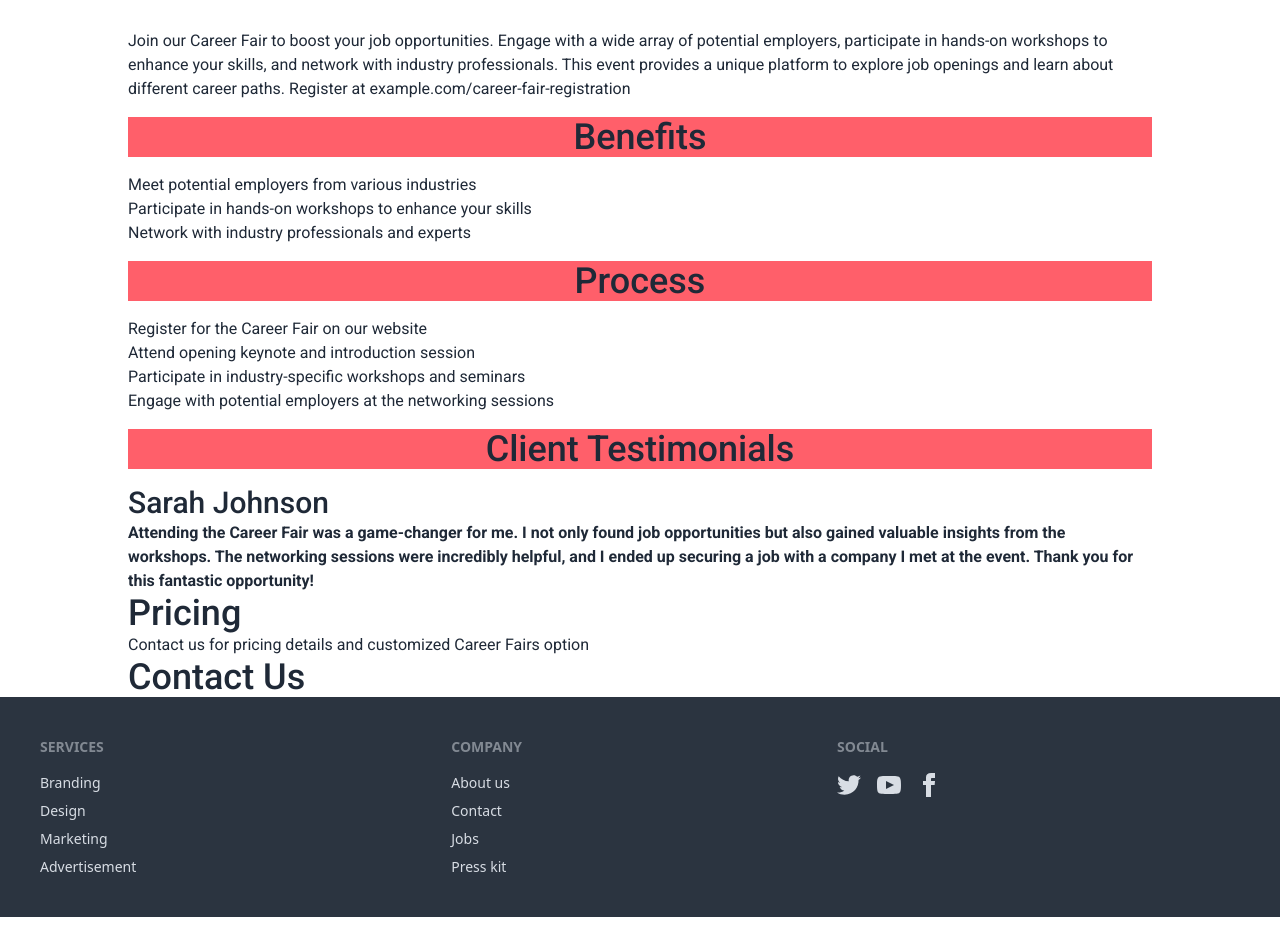
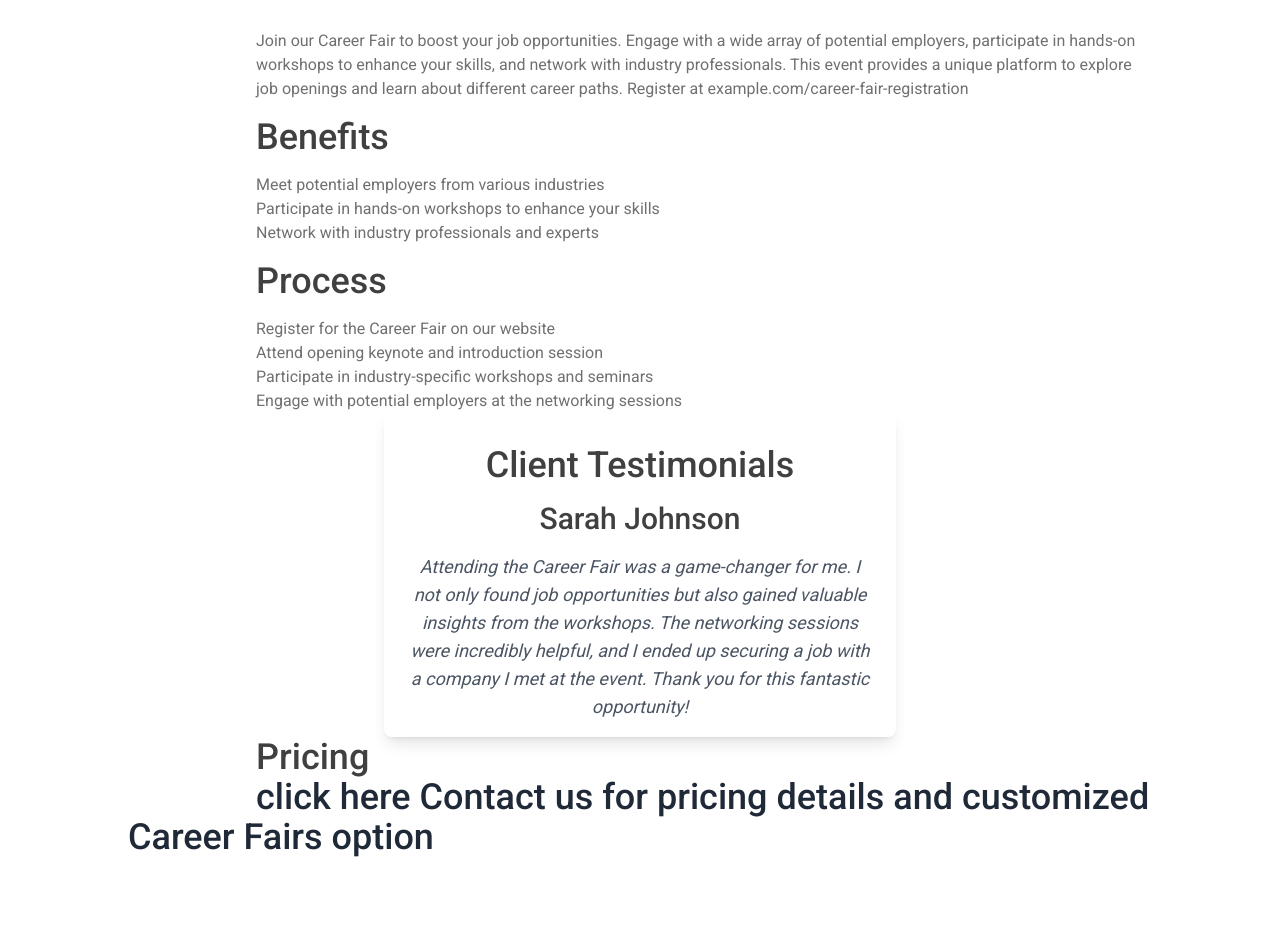
Before and after one commit to Jahid2121/wisdom-wave, a React (Vite) app: page /service/1 in a window 1280 px wide. Shown: the part 595-1532 px from the top of the page. Built offline with nearby package versions, Linux system fonts and the light colour scheme; no server answers; sample sign-in values are in the browser's storage.

Commit message:
Update design of service details page

```diff
--- a/src/Provider/AuthProvider.jsx
+++ b/src/Provider/AuthProvider.jsx
@@ -30,9 +30,9 @@ const AuthProvider = ({children}) => {
     useEffect(() => {
         const unsubscribe = onAuthStateChanged(auth, currentUser => {
             setUser(currentUser)
+            setLoading(false)
             setName(currentUser.displayName)
             setEmail(currentUser.email)
-            setLoading(false)
         })
         return () => {
             unsubscribe()
--- a/src/components/Service/Service.jsx
+++ b/src/components/Service/Service.jsx
@@ -12,7 +12,7 @@ const Service = ({service}) => {
             <div>
             <h3 className="font-bold pl-2 mb-2 text-xl text-left">{name}</h3>
 
-            <p className="text-left pl-2 font-medium text-custom-yellow">Tickets from: {price}</p>
+            <p className="text-left pl-2 font-medium text-custom-yellow">{price}</p>
             </div>
             </div>
             <p className="text-left pl-3 flex-grow">{ShortDescription}</p>
--- a/src/components/Services/Services.jsx
+++ b/src/components/Services/Services.jsx
@@ -2,7 +2,7 @@ import Service from "../Service/Service";
 
 const Services = ({services}) => {
     return (
-        <div>
+        <div className="ml-2">
             <h3 className="text-4xl text-custom-Pink  my-8  font-medium">Our <span className=" font-bold">Services</span></h3>
             <div className="grid md:grid-cols-2 lg:grid-cols-3 grid-cols-1 gap-1 ">
             {
--- a/src/pages/Login/Login.jsx
+++ b/src/pages/Login/Login.jsx
@@ -1,7 +1,6 @@
-import google from '../../assets/icons8-google-30.png'
 import { Link, useLocation, useNavigate } from 'react-router-dom';
 import '../Login/Login.css'
-import { useContext, useState } from 'react';
+import { useContext } from 'react';
 import { AuthContext } from '../../Provider/AuthProvider';
 import Navbar from '../../shared/Navbar/Navbar';
 import { AiOutlineGoogle } from "react-icons/ai";
@@ -45,7 +44,7 @@ const Login = () => {
     return (
      <>
       <Navbar/>
-        <div className='flex  justify-center mt-14 font-Lato'>
+        <div data-aos="zoom-in" className='flex  justify-center mt-14 font-Lato'>
     <div className="flex-shrink-0 w-full max-w-sm shadow-2xl bg-base-100">
         <div className='flex justify-between'>
         <h2 className='text-left text-4xl mt-8 ml-9 font-light'>Sign In</h2>
--- a/src/pages/Register/Register.jsx
+++ b/src/pages/Register/Register.jsx
@@ -54,7 +54,8 @@ const Register = () => {
         })
     }
     return (
-        <div className='register-bg lg:min-h-screen p-3' style={{minHeight: 'calc(100vh - 64px)'}}>
+        <div data-aos="fade-up"
+        data-aos-duration="3000" className='register-bg lg:min-h-screen p-3' style={{minHeight: 'calc(100vh - 64px)'}}>
             <div className="card field-bg  flex-shrink-0 w-full max-w-sm mx-auto shadow-2xl bg-base-100">
         <h2 className='text-3xl   text-white font-bold '>Sign Up</h2>
       <form onSubmit={handleRegistration} className="card-body">
--- a/src/pages/ServiceDetails/ServiceDetails.jsx
+++ b/src/pages/ServiceDetails/ServiceDetails.jsx
@@ -1,57 +1,79 @@
 import { Link, useLoaderData, useParams } from "react-router-dom";
 import Navbar from "../../shared/Navbar/Navbar";
 
-
 const ServiceDetails = () => {
-    const {id} = useParams()
-    const idInt = parseInt(id)
-    const services = useLoaderData()
-    const service = services?.map(service => service)
-    const event = service?.find(data => data.id === idInt )
-    const { name, benefits,process, testimonials,image, price, DetailedDescription } = event
-    const User = testimonials?.map(testimonial => testimonial.user)
-    const Quote = testimonials?.map(testimonial => testimonial.comment)
+  const { id } = useParams();
+  const idInt = parseInt(id);
+  const services = useLoaderData();
+  const service = services?.map((service) => service);
+  const event = service?.find((data) => data.id === idInt);
+  const {
+    name,
+    benefits,
+    process,
+    testimonials,
+    image,
+    price,
+    DetailedDescription,
+  } = event;
+  const User = testimonials?.map((testimonial) => testimonial.user);
+  const Quote = testimonials?.map((testimonial) => testimonial.comment);
 
   return (
-        <div>
+    <div className="mb-32">
       <Navbar></Navbar>
-            <h2 className="text-center mb-4 font-bold text-3xl">{name}</h2>
+      <h2 className="text-center text-black mb-4 font-bold text-3xl">{name}</h2>
       <img className="w-1/2 mx-auto" src={image} alt={name} />
-            <h3 className="text-4xl my-6 font-bold">About Our {name}</h3>
-            <p className="text-left">{DetailedDescription}</p>
+      <div className=" ml-32">
+        <h3 className="text-4xl text-custom-primary my-6 font-bold">
+          About Our {name}
+        </h3>
+        <p className="text-left text-custom-secondary">{DetailedDescription}</p>
+      </div>
 
       <div className="md:flex flex-col">
         <div>
-            <h3 className="text-4xl bg-custom-Pink my-4 font-medium text-center">Benefits</h3>
-            <ul>
-                {
-                    benefits?.map((benefit,idx) => <li key={idx}>{benefit}</li>)
-
-                }
-
+          <h3 className="text-4xl  my-4 font-medium text-left ml-32 text-custom-primary">
+            Benefits
+          </h3>
+          <ul className="ml-32 text-custom-secondary">
+            {benefits?.map((benefit, idx) => (
+              <li key={idx}>{benefit}</li>
+            ))}
           </ul>
         </div>
 
         <div>
-           <h3 className="text-4xl my-4 font-medium bg-custom-Pink text-center">Process</h3>
-            <ol>
-                {
-                    process?.map((singleProcess, idx) => <li key={idx}>{singleProcess}</li>)
-                }
+          <h3 className="text-4xl my-4 font-medium text-custom-primary text-left ml-32">
+            Process
+          </h3>
+          <ol className="text-custom-secondary ml-32">
+            {process?.map((singleProcess, idx) => (
+              <li key={idx}>{singleProcess}</li>
+            ))}
           </ol>
         </div>
       </div>
 
-            <h2 className="text-4xl my-4 font-medium text-center bg-custom-Pink">Client Testimonials</h2>
-            <h3 className="text-3xl font-medium">{User}</h3>
-            <blockquote className="font-bold">
+      <div className="max-w-lg mx-auto bg-white shadow-lg rounded-lg overflow-hidden">
+        <div className="px-6 py-4">
+          <h2 className="text-4xl my-4 font-medium text-center text-custom-primary">
+            Client Testimonials
+          </h2>
+          <div className="text-center">
+            <h3 className="text-3xl font-medium text-custom-primary">{User}</h3>
+          </div>
+          <blockquote className="text-center text-lg italic text-gray-600 mt-4">
             {Quote}
           </blockquote>
+        </div>
+      </div>
 
-            <h className="text-4xl my-4 font-medium text-left">Pricing</h>
-            <p>Contact us for pricing details and customized {name} option</p>
-            <Link className="text-4xl my-4 font-medium text-left">Contact Us</Link>
-
+      <h className="text-4xl my-4 font-medium ml-32 text-custom-primary text-left">Pricing</h>
+      <p></p>
+      <Link to="contact" className="text-4xl ml-32 font-medium text-center">
+      click here Contact us for pricing details and customized {name} option
+      </Link>
     </div>
   );
 };
--- a/src/shared/Footer/Footer.jsx
+++ b/src/shared/Footer/Footer.jsx
@@ -1,20 +1,22 @@
+import { Link } from "react-router-dom";
 
 const Footer = () => {
     return (
-      <footer className="footer p-10 bg-neutral text-neutral-content">
+      <footer className="footer p-3 mx-auto  lg:p-10 bg-neutral text-neutral-content">
       <nav>
         <header className="footer-title">Services</header>
-        <a className="link link-hover">Branding</a>
-        <a className="link link-hover">Design</a>
-        <a className="link link-hover">Marketing</a>
-        <a className="link link-hover">Advertisement</a>
+        <Link to="/service/1" className="link link-hover">Career Fairs</Link>
+        <Link to="/service/2" className="link link-hover">Educational Conferences</Link>
+        <Link to="/service/3" className="link link-hover">Training Programs</Link>
+        <Link to="/service/4" className="link link-hover">
+Photography Workshop</Link>
+        <Link to="/service/5" className="link link-hover">Workshops and Webinars</Link>
+        <Link to="/service/6" className="link link-hover">Language Learning Webinar</Link>
       </nav>
       <nav>
         <header className="footer-title">Company</header>
-        <a className="link link-hover">About us</a>
-        <a className="link link-hover">Contact</a>
-        <a className="link link-hover">Jobs</a>
-        <a className="link link-hover">Press kit</a>
+        <Link to="/about" className="link link-hover">About us</Link>
+        <Link to="/contact" className="link link-hover">Contact</Link>
       </nav>
       <nav>
         <header className="footer-title">Social</header>
--- a/tailwind.config.js
+++ b/tailwind.config.js
@@ -20,7 +20,9 @@ export default {
         'custom-yellow': '#FFBE30',
         'custom-Pink': '#ff5f6a',
         'custom-Pink-light': '#ffd2c2',
-        'custom-orange-shade': '#ff8a48'
+        'custom-orange-shade': '#ff8a48',
+        'custom-primary': '#414040',
+        'custom-secondary': '#707070',
       }
     },
   },
```
Lines whose indentation alone changed are shown as unchanged.
